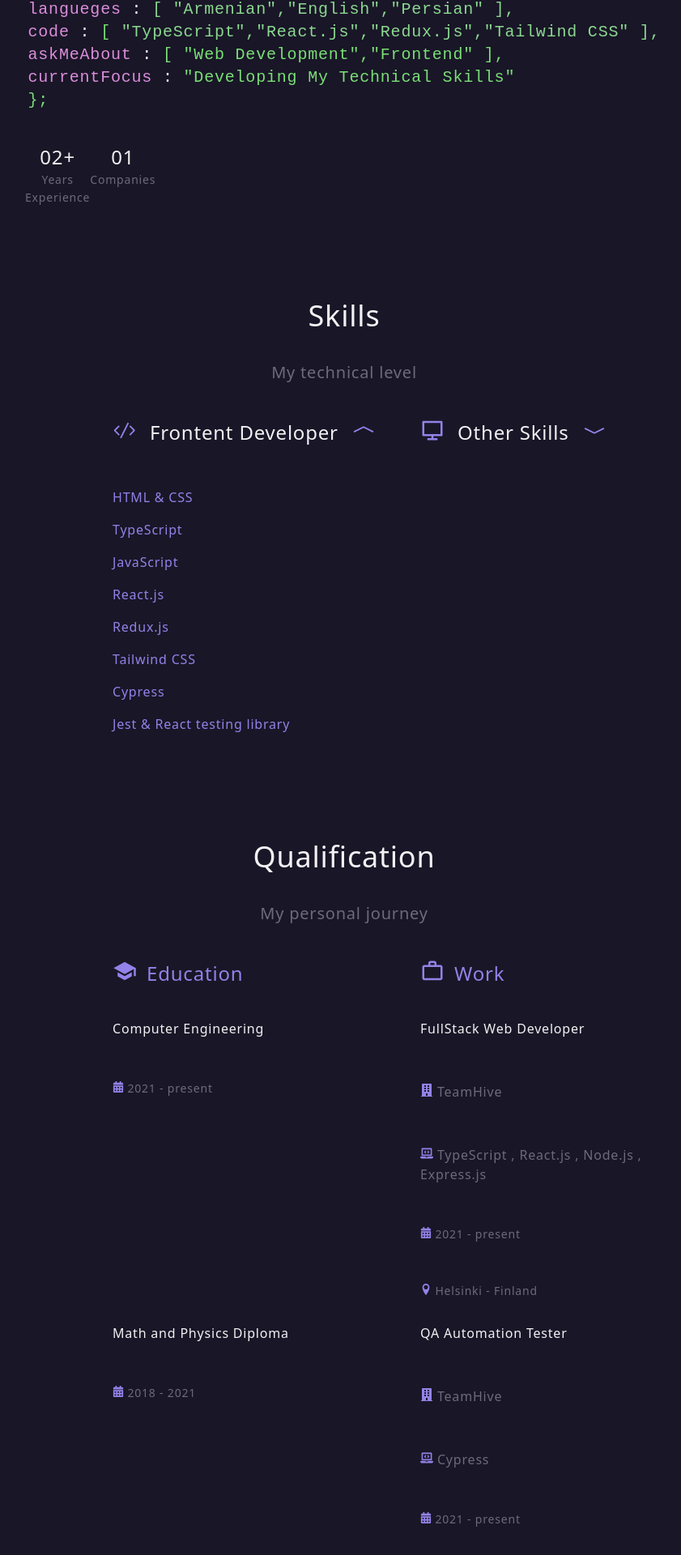
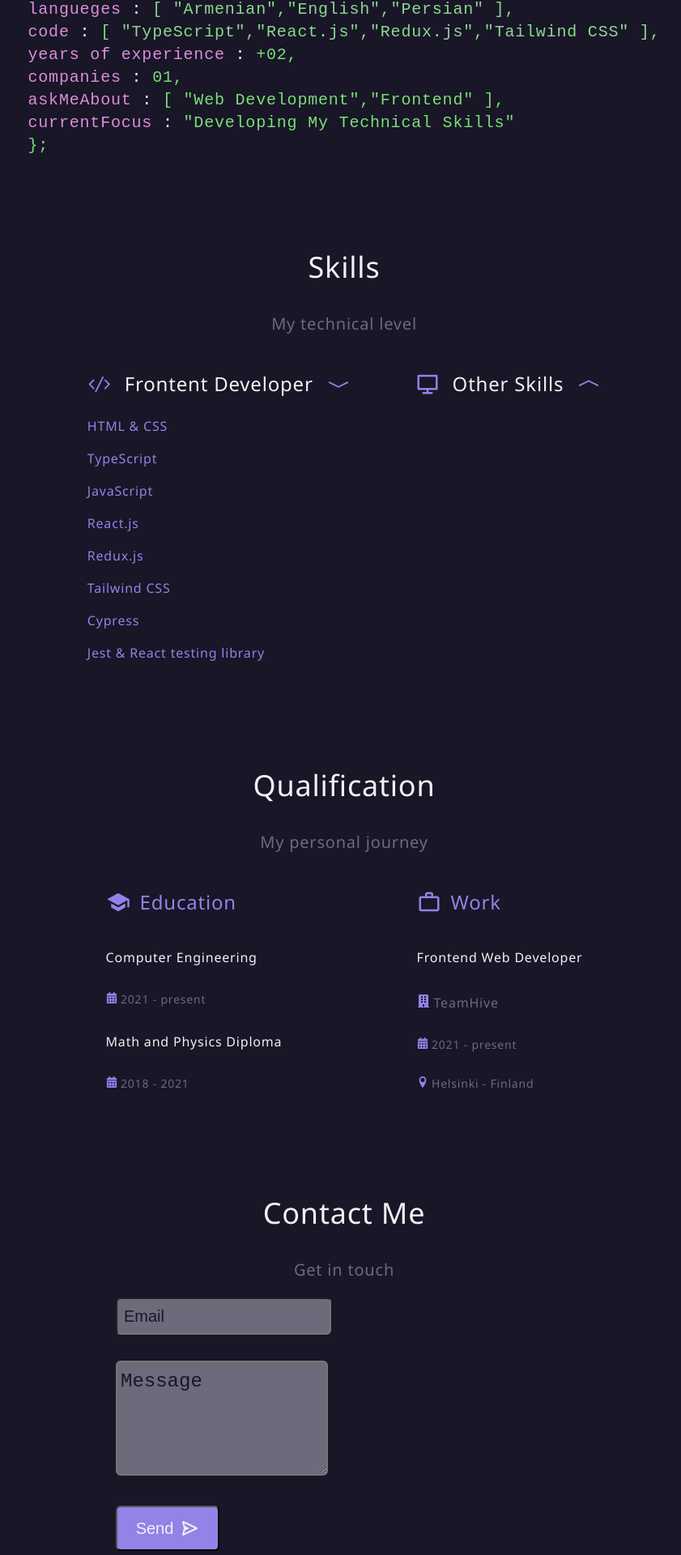
Before and after one commit to ArkadiNazarian/portfolio, a React (Create React App) app: page / in a window 1280 px wide. Shown: the part 874-2794 px from the top of the page at 81% size, without its empty margins (215-1056 px from the left). Built offline with nearby package versions, Linux system fonts and the light colour scheme.

Commit message:
Fix UI layouts

```diff
--- a/src/About/about.tsx
+++ b/src/About/about.tsx
@@ -23,6 +23,10 @@ export const About = () => {
                     <br />
                     <span className="tw-text-code"> code </span><span className="tw-text-primary"> : </span> <span className="tw-text-curlybrackets"> [ </span><span className="tw-text-property">"TypeScript",</span><span className="tw-text-property">"React.js",</span><span className="tw-text-property">"Redux.js",</span><span className="tw-text-property">"Tailwind CSS" ],</span>
                     <br />
+                    <span className="tw-text-code"> years of experience </span> <span className="tw-text-primary"> : </span><span className="tw-text-curlybrackets">+02</span><span className="tw-text-curlybrackets">,</span>
+                    <br />
+                    <span className="tw-text-code"> companies </span> <span className="tw-text-primary"> : </span><span className="tw-text-curlybrackets">01</span><span className="tw-text-curlybrackets">,</span>
+                    <br />
                     <span className="tw-text-code"> askMeAbout </span> <span className="tw-text-primary"> : </span> <span className="tw-text-curlybrackets">  [ </span> <span className="tw-text-curlybrackets">"Web Development",</span><span className="tw-text-curlybrackets">"Frontend"</span><span className="tw-text-curlybrackets"> ],</span>
                     <br />
                     <span className="tw-text-code"> currentFocus </span> <span className="tw-text-primary"> : </span> <span className="tw-text-curlybrackets">"Developing My Technical Skills"</span>
@@ -30,16 +34,6 @@ export const About = () => {
                     <span className="tw-text-curlybrackets">&#125;;</span>
                 </code>
             </div>
-            <div className="tw-mt-10 tw-flex tw-text-center laptop:tw-ml-20">
-                <div>
-                    <span className="tw-text-primary laptop:tw-text-2xl tablet:tw-text-xl">02+</span><br />
-                    <span className="tw-text-secondary laptop:tw-text-sm tablet:tw-text-xs">Years <br />Experience</span>
-                </div>
-                <div>
-                    <span className="tw-text-primary laptop:tw-text-2xl tablet:tw-text-xl">01</span><br />
-                    <span className="tw-text-secondary laptop:tw-text-sm tablet:tw-text-xs">Companies</span>
-                </div>
-            </div>
         </div>
     )
 }
--- a/src/App.tsx
+++ b/src/App.tsx
@@ -12,7 +12,7 @@ import { GiSkills } from "react-icons/gi";
 
 export function App() {
   return (
-    <div className="tw-h-screen tw-bg-background tw-font-sans tw-tracking-wider">
+    <div className="tw-h-screen tw-bg-background tw-tracking-wider">
       <div className='tw-grid tw-grid-cols-8'>
         <div className='tw-col-start-1'>
           <div className="tw-flex tw-text-primary tw-flex-col tw-sticky tw-top-5 ">
--- a/src/Qualification/qualification.tsx
+++ b/src/Qualification/qualification.tsx
@@ -1,5 +1,5 @@
 import { MdSchool, MdWorkOutline } from "react-icons/md";
-import { FaCalendarAlt,FaLaptopCode } from "react-icons/fa";
+import { FaCalendarAlt } from "react-icons/fa";
 import { ImLocation } from "react-icons/im";
 import { FaBuilding } from "react-icons/fa";
 export const Qualification = () => {
@@ -9,42 +9,20 @@ export const Qualification = () => {
                 <p className="laptop:tw-text-4xl tablet:tw-text-3xl tw-text-primary">Qualification</p>
                 <p className="laptop:tw-text-xl tablet:tw-text-lg tw-text-secondary">My personal journey</p>
             </div>
-            <div className="tw-grid tw-grid-cols-11 tw-ml-28">
-                <div className="tw-flex tw-items-center tw-col-start-2 tw-col-end-7">
-                    <span className="tw-text-purple laptop:tw-text-3xl tablet:tw-text-2xl tw-mr-3">
-                        <MdSchool />
-                    </span>
-                    <p className="laptop:tw-text-2xl tablet:tw-text-xl tw-text-purple tw-mr-5">Education</p>
+            <div className="tw-flex tw-flex-row tw-justify-center">
+                <div className="tw-w-96 tw-flex tw-flex-col">
+                    <p className="laptop:tw-text-2xl tablet:tw-text-xl tw-text-purple tw-mr-5 tw-flex tw-items-center"><MdSchool className="tw-text-purple laptop:tw-text-3xl tablet:tw-text-2xl tw-mr-3" />Education</p>
+                    <p className="laptop:tw-text-base tablet:tw-text-sm tw-text-primary">Computer Engineering</p>
+                    <p className="laptop:tw-text-sm tablet:tw-text-xs tw-text-secondary"><FaCalendarAlt className="tw-text-purple" />  2021 - present</p>
+                    <p className="laptop:tw-text-base tablet:tw-text-sm tw-text-primary">Math and Physics Diploma</p>
+                    <p className="laptop:tw-text-sm tablet:tw-text-xs tw-text-secondary"><FaCalendarAlt className="tw-text-purple" />  2018 - 2021</p>
                 </div>
-
-                <div className="tw-flex tw-items-center tw-col-start-7 tw-col-span-4">
-                    <span className="tw-text-purple laptop:tw-text-3xl tablet:tw-text-2xl tw-mr-3">
-                        <MdWorkOutline />
-                    </span>
-                    <p className="laptop:tw-text-2xl tablet:tw-text-xl tw-text-purple ">Work</p>
-                </div>
-                <div className="tw-flex tw-flex-col tw-col-start-2 tw-col-end-7">
-                    <p className="laptop:tw-text-base tablet:tw-text-sm tw-text-primary">Computer Engineering</p><br/>
-                    <p className="laptop:tw-text-sm tablet:tw-text-xs tw-text-secondary"><FaCalendarAlt className="tw-text-purple"/>  2021 - present</p>
-                </div>
-
-                <div className="tw-flex tw-flex-col  tw-col-start-7 tw-col-span-4">
-                    <p className="laptop:tw-text-base tablet:tw-text-sm tw-text-primary">FullStack Web Developer </p><br/>
-                    <p className="laptop:tw-text-base tablet:tw-text-sm tw-text-secondary"><FaBuilding className="tw-text-purple"/>  TeamHive </p><br/>
-                    <p className="laptop:tw-text-base tablet:tw-text-sm tw-text-secondary"><FaLaptopCode className="tw-text-purple"/>  TypeScript , React.js , Node.js , Express.js </p><br/>
-                    <p className="laptop:tw-text-sm tablet:tw-text-xs tw-text-secondary"><FaCalendarAlt className="tw-text-purple"/>  2021 - present</p><br/>
-                    <p className="laptop:tw-text-sm tablet:tw-text-xs tw-text-secondary"><ImLocation className="tw-text-purple"/>  Helsinki - Finland</p>
-                </div>
-                <div className="tw-flex tw-flex-col tw-col-start-2 tw-col-end-7">
-                    <p className="laptop:tw-text-base tablet:tw-text-sm tw-text-primary">Math and Physics Diploma</p><br/>
-                    <p className="laptop:tw-text-sm tablet:tw-text-xs tw-text-secondary"><FaCalendarAlt className="tw-text-purple"/>  2018 - 2021</p>
-                </div>
-                <div className="tw-flex tw-flex-col tw-col-start-7 tw-col-span-4">
-                    <p className="laptop:tw-text-base tablet:tw-text-sm tw-text-primary">QA Automation Tester</p><br/>
-                    <p className="laptop:tw-text-base tablet:tw-text-sm tw-text-secondary"><FaBuilding className="tw-text-purple"/>  TeamHive </p><br/>
-                    <p className="laptop:tw-text-base tablet:tw-text-sm tw-text-secondary"><FaLaptopCode className="tw-text-purple"/>  Cypress </p><br/>
-                    <p className="laptop:tw-text-sm tablet:tw-text-xs tw-text-secondary"><FaCalendarAlt className="tw-text-purple"/>  2021 - present</p><br/>
-                    <p className="laptop:tw-text-sm tablet:tw-text-xs tw-text-secondary"><ImLocation className="tw-text-purple"/>  Helsinki - Finland</p>
+                <div className="tw-flex tw-flex-col">
+                    <p className="laptop:tw-text-2xl tablet:tw-text-xl tw-text-purple tw-flex tw-items-center"><MdWorkOutline className="tw-text-purple laptop:tw-text-3xl tablet:tw-text-2xl tw-mr-3" />Work</p>
+                    <p className="laptop:tw-text-base tablet:tw-text-sm tw-text-primary">Frontend Web Developer </p>
+                    <p className="laptop:tw-text-base tablet:tw-text-sm tw-text-secondary"><FaBuilding className="tw-text-purple" />  TeamHive </p>
+                    <p className="laptop:tw-text-sm tablet:tw-text-xs tw-text-secondary"><FaCalendarAlt className="tw-text-purple" />  2021 - present</p>
+                    <p className="laptop:tw-text-sm tablet:tw-text-xs tw-text-secondary"><ImLocation className="tw-text-purple" />  Helsinki - Finland</p>
                 </div>
             </div>
         </div>
--- a/src/Skills/skills.tsx
+++ b/src/Skills/skills.tsx
@@ -19,20 +19,9 @@ export const Skills = () => {
                 <p className="laptop:tw-text-4xl tablet:tw-text-3xl tw-text-primary">Skills</p>
                 <p className="laptop:tw-text-xl tablet:tw-text-lg tw-text-secondary">My technical level</p>
             </div>
-            <div className="tw-grid tw-grid-cols-11 tw-ml-28">
-                <div className="tw-col-start-2 tw-col-end-7">
-                    <div>
-                        <div className="tw-flex tw-items-center tw-cursor-pointer" onClick={handle_toggle_click}>
-                            <div className="laptop:tw-text-3xl tablet:tw-text-2xl tw-text-purple tw-pr-4 ">
-                                <VscCode />
-                            </div>
-                            <p className="laptop:tw-text-2xl tablet:tw-text-xl tw-text-primary">Frontent Developer</p>
-                            <span className="laptop:tw-text-3xl tablet:tw-text-lg tw-text-purple tw-pl-4 ">
-                                {isCollapsed ? <BsChevronCompactUp /> : <BsChevronCompactDown />}
-                            </span>
-                        </div>
-                    </div>
-                    <div className="tw-pt-3">
+            <div className="tw-flex tw-flex-row tw-justify-center">
+                <div className="tw-mr-10">
+                    <p className="laptop:tw-text-2xl tablet:tw-text-xl tw-text-primary tw-flex tw-items-center" onClick={handle_toggle_click}><VscCode className="laptop:tw-text-3xl tablet:tw-text-2xl tw-text-purple tw-pr-4"/>Frontent Developer {isCollapsed ? <BsChevronCompactDown className="laptop:tw-text-3xl tablet:tw-text-2xl tw-text-purple tw-pl-4 "/> : <BsChevronCompactUp className="laptop:tw-text-3xl tablet:tw-text-2xl tw-text-purple tw-pl-4 "/>}</p>
                     <p className={isCollapsed ? "tw-flex laptop:tw-text-base tablet:tw-text-sm tw-text-purple" : "tw-hidden"}>HTML & CSS</p>
                     <p className={isCollapsed ? "tw-flex laptop:tw-text-base tablet:tw-text-sm tw-text-purple" : "tw-hidden"}>TypeScript</p>
                     <p className={isCollapsed ? "tw-flex laptop:tw-text-base tablet:tw-text-sm tw-text-purple" : "tw-hidden"}>JavaScript</p>
@@ -42,26 +31,13 @@ export const Skills = () => {
                     <p className={isCollapsed ? "tw-flex laptop:tw-text-base tablet:tw-text-sm tw-text-purple" : "tw-hidden"}>Cypress</p>
                     <p className={isCollapsed ? "tw-flex laptop:tw-text-base tablet:tw-text-sm tw-text-purple" : "tw-hidden"}>Jest & React testing library</p>
                 </div>
-                </div>
-                <div className="tw-col-start-7 tw-col-span-4">
-                    <div>
-                        <div className="tw-flex tw-items-center tw-cursor-pointer" onClick={other_handle_toggle_click}>
-                            <div className="laptop:tw-text-3xl tablet:tw-text-2xl tw-text-purple tw-pr-4 ">
-                                <RiComputerLine />
-                            </div>
-                            <p className="laptop:tw-text-2xl tablet:tw-text-xl tw-text-primary">Other Skills</p>
-                            <span className="laptop:tw-text-3xl tablet:tw-text-2xl tw-text-purple tw-pl-4 ">
-                                {otherisCollapsed ? <BsChevronCompactUp /> : <BsChevronCompactDown />}
-                            </span>
-                        </div>
-                    </div>
-                    <div className="tw-pt-3">
+                <div className="tw-ml-10">
+                    <p className="laptop:tw-text-2xl tablet:tw-text-xl tw-text-primary tw-flex tw-items-center" onClick={other_handle_toggle_click}><RiComputerLine className="laptop:tw-text-3xl tablet:tw-text-2xl tw-text-purple tw-pr-4"/>Other Skills {otherisCollapsed ? <BsChevronCompactDown className="laptop:tw-text-3xl tablet:tw-text-2xl tw-text-purple tw-pl-4 "/> : <BsChevronCompactUp className="laptop:tw-text-3xl tablet:tw-text-2xl tw-text-purple tw-pl-4 "/>}</p>
                     <p className={otherisCollapsed ? "tw-flex laptop:tw-text-base tablet:tw-text-sm tw-text-purple" : "tw-hidden"}>Git & GitHub</p>
                     <p className={otherisCollapsed ? "tw-flex laptop:tw-text-base tablet:tw-text-sm tw-text-purple" : "tw-hidden"}>Jira</p>
                     <p className={otherisCollapsed ? "tw-flex laptop:tw-text-base tablet:tw-text-sm tw-text-purple" : "tw-hidden"}>Figma</p>
                 </div>
             </div>
         </div>
-        </div>
     )
 }
--- a/src/index.css
+++ b/src/index.css
@@ -13,4 +13,5 @@
 
 html{
     background-color: #191627;
+    font-family: 'Segoe UI', Tahoma, Geneva, Verdana, sans-serif;
 }
```
Lines whose indentation alone changed are shown as unchanged.
